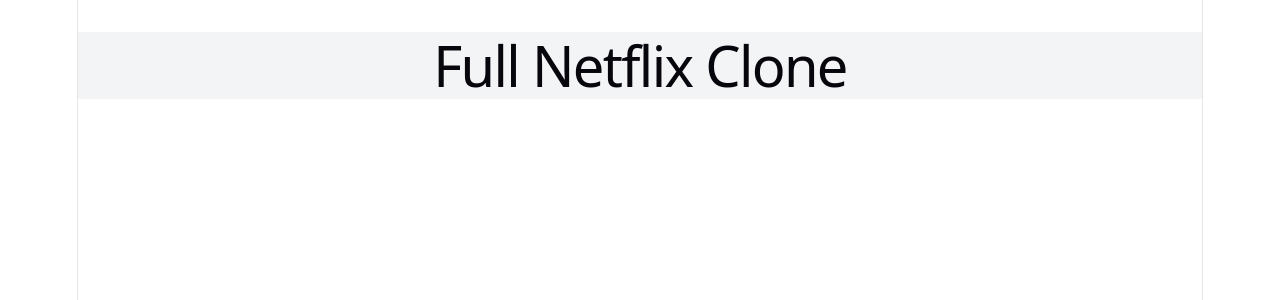
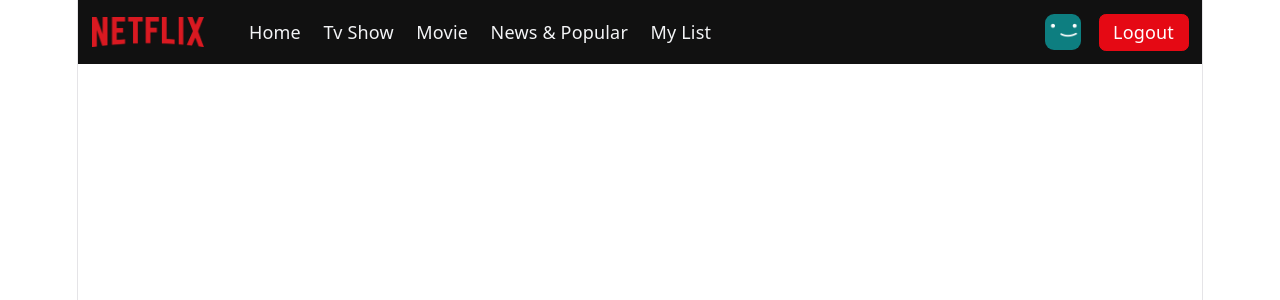
Before and after one commit to Jafar610/Full-Nextflix-Clone, a React app in the folder frontend/: page / in a window 1280 px wide. Shown: the top 300 px of the page. Built offline with nearby package versions, Linux system fonts and the light colour scheme; the HTML template or start-up script is replaced by a standard one.

Commit message:
2 commit

```diff
--- a/frontend/src/App.jsx
+++ b/frontend/src/App.jsx
@@ -1,12 +1,13 @@
 import { useState } from 'react'
 
 import './App.css'
+import Home from './Components/Home'
 
 function App() {
 
   return (
     <>
-      <h1 className='text-3xl font-bold bg-gray-100 text-gray-800'>Full Netflix Clone</h1>
+      <Home/>
     </>
   )
 }
--- /dev/null
+++ b/frontend/src/Components/Home.jsx
@@ -0,0 +1,12 @@
+import React from 'react'
+import Navbar from './Navbar'
+
+function Home() {
+  return (
+    <>
+    <Navbar/>
+    </>
+  )
+}
+
+export default Home
--- a/frontend/src/Components/MovieCard.jsx
+++ b/frontend/src/Components/MovieCard.jsx
@@ -0,0 +1,9 @@
+import React from 'react'
+
+function MovieCard() {
+  return (
+    <div>MovieCard</div>
+  )
+}
+
+export default MovieCard
--- a/frontend/src/Components/Navbar.jsx
+++ b/frontend/src/Components/Navbar.jsx
@@ -1,9 +1,27 @@
 import React from 'react'
-
+import logo from '../assets/Netflix_logo.png'
+import profile from '../assets/Netflix-avatar.png'
 function Navbar() {
   return (
     <>
-        <h1 className='text-3xl font-bold bg-gray-100 text-gray-800'>Navbar</h1>
+        <nav className='bg-[#111] text-white flex justify-between items-center p-3'>
+            <div className='flex justify-center items-center'>
+                <img src={logo} alt="" className='w-25 mr-10' />
+                <ul className='flex justify-center items-center gap-5 text-gray-100'>
+                    <li>Home</li>
+                    <li>Tv Show</li>
+                    <li>Movie</li>
+                    <li>News & Popular</li>
+                    <li>My List</li>
+                </ul>
+            </div>
+
+
+            <div className='flex justify-center items-center gap-4'>
+                <img src={profile} alt="" className='w-8 rounded-lg'/>
+                <button className='border border-[#E50914] px-3 py-1 rounded-md bg-[#E50914] text-white font-meduim'>Logout</button>
+            </div>
+        </nav>
     </>
   )
 }
--- a/frontend/src/Components/Row.jsx
+++ b/frontend/src/Components/Row.jsx
@@ -0,0 +1,9 @@
+import React from 'react'
+
+function Row() {
+  return (
+    <div>Row</div>
+  )
+}
+
+export default Row
```
Also changed, not shown: frontend/src/assets/Netflix_logo.png (renamed from frontend/public/Netflix_logo..png).
